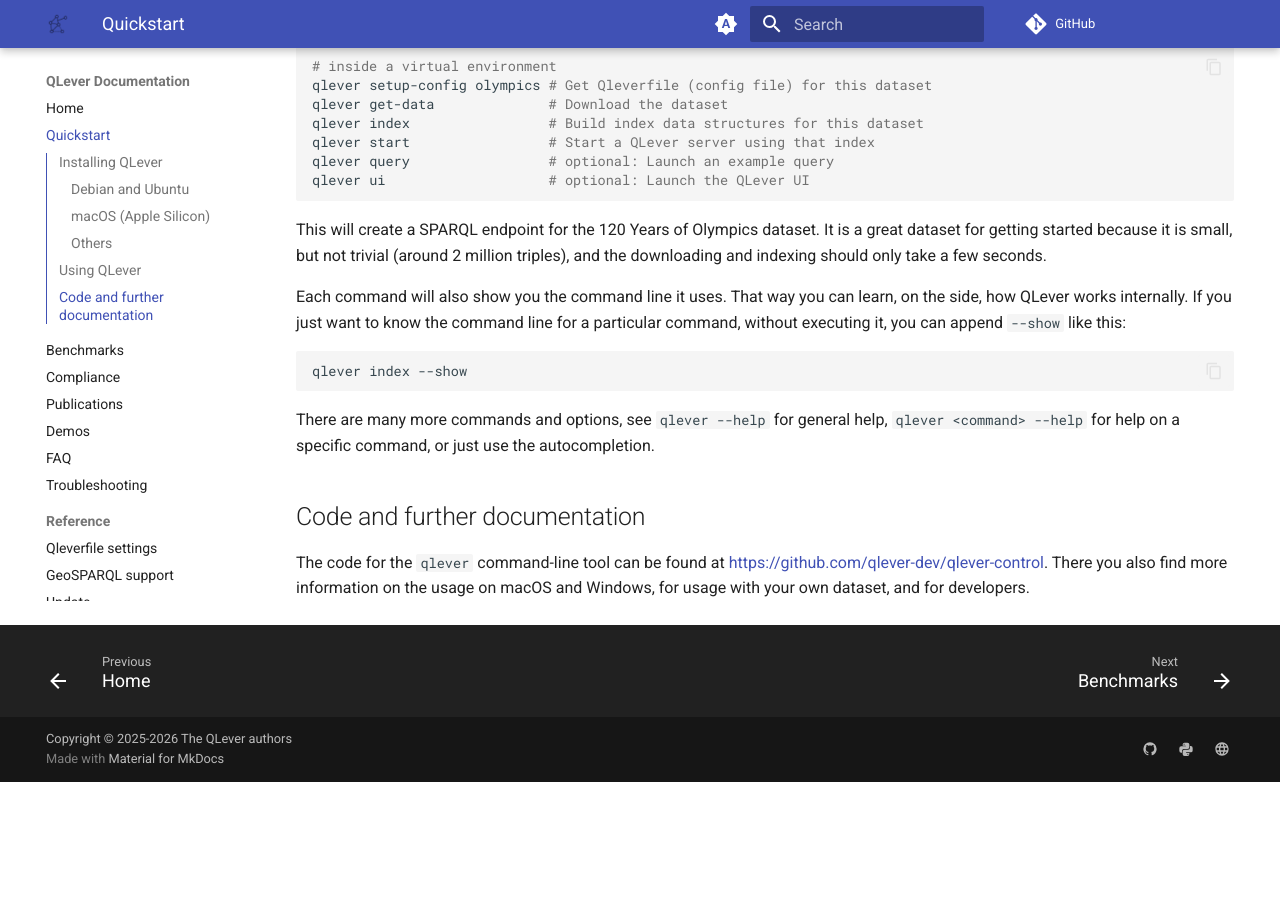
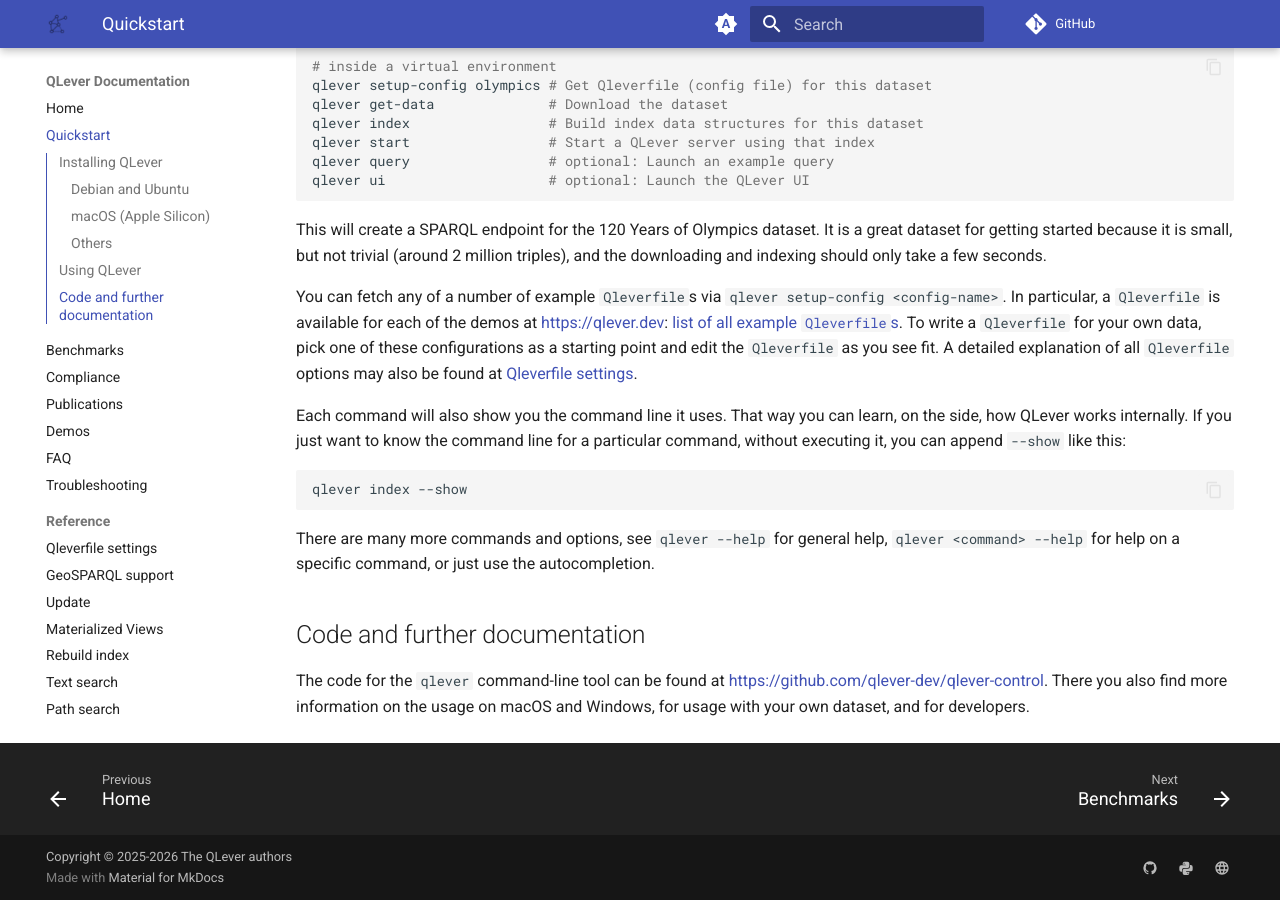
Before and after one commit to qlever-dev/qlever-docs, an MkDocs documentation site: the page built from docs/quickstart.md, in a window 1280 px wide and 900 px high, scrolled down 2130 px. Built offline with MkDocs 1.6.1 and Material for MkDocs 9.7.7, drawn with Linux system fonts in a browser that asks for light colours; plug-ins that fetch from the network failed and are left out; comment, search, counter and statistics services are not loaded; the version menu is left out; before the commit the page ends 2912 px from its top, so only the background shows below that.

Commit message:
add explanation on setup-config

````diff
--- a/docs/quickstart.md
+++ b/docs/quickstart.md
@@ -149,6 +149,8 @@ For any of the platforms not listed above you can install the `qlever` CLI tool
 
 This will create a SPARQL endpoint for the 120 Years of Olympics dataset. It is a great dataset for getting started because it is small, but not trivial (around 2 million triples), and the downloading and indexing should only take a few seconds.
 
+You can fetch any of a number of example `Qleverfile`s via `qlever setup-config <config-name>`.  In particular, a `Qleverfile` is available for each of the demos at <https://qlever.dev>: [list of all example `Qleverfile`s](https://github.com/qlever-dev/qlever-control/tree/main/src/qlever/Qleverfiles). To write a `Qleverfile` for your own data, pick one of these configurations as a starting point and edit the `Qleverfile` as you see fit. A detailed explanation of all `Qleverfile` options may also be found at [Qleverfile settings](qleverfile.md).
+
 Each command will also show you the command line it uses. That way you can learn, on the side, how QLever works internally. If you just want to know the command line for a particular command, without executing it, you can append `--show` like this:
 
 ```bash
````
